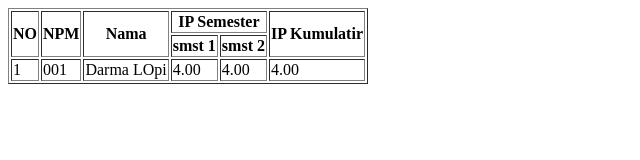
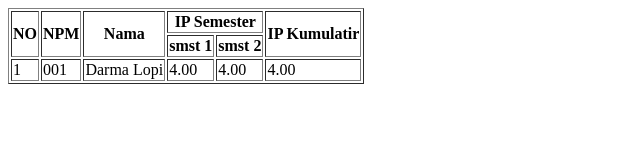
Before and after one commit to mdarmalopi2327240123-create/Si4c-paw1, a plain HTML site: page latihan.html in a window 1280 px wide. Shown: the full height of the page, 0-640 px from the left. Drawn offline with Linux system fonts and the light colour scheme.

Commit message:
Update latihan.html

```diff
--- a/latihan.html
+++ b/latihan.html
@@ -22,7 +22,7 @@
         <tr>
             <td>1</td>
             <td>001</td>
-            <td>Darma LOpi</td>
+            <td>Darma Lopi</td>
             <td>4.00</td>
             <td>4.00</td>
             <td>4.00</td>
```
